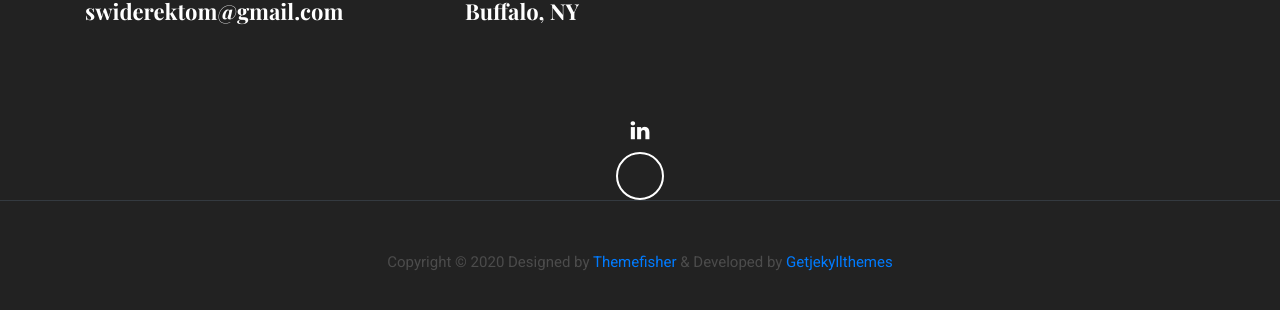
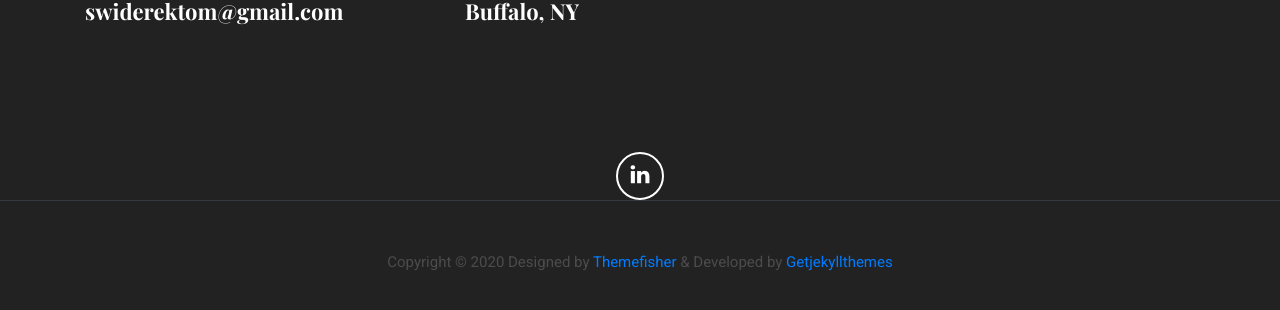
Before and after one commit to swid-tom/swid-tom.github.io, a Jekyll site: the page built from index.html, in a window 1280 px wide and 1400 px high, scrolled down 3853 px. Shown: the part 1060-1370 px from the top of the window. Built offline with Jekyll 4.4.1, drawn with Linux system fonts in a browser that asks for light colours.

Commit message:
Modify hover effect for social icons
Adjusted hover effect for social icons to reduce translation distance.

```diff
--- a/_includes/footer.html
+++ b/_includes/footer.html
@@ -30,12 +30,12 @@
       text-decoration: none;
       transition: transform .15s ease, background .15s ease;
     }
-    .social-icons li a:hover { transform: translateY(-56px) scale(1.05); }
+    .social-icons li a:hover { transform: translateY(-2px) scale(1.05); }
     .social-icons li a i {
       font-size: 1.25rem;
       line-height: 1;
       display: inline-block;
-      transform: translateY(-46px);
+      transform: translateY(-2px);
     }
     @media (max-width: 576px) {
       .social-icons li a { width: 40px; height: 40px; }
```
